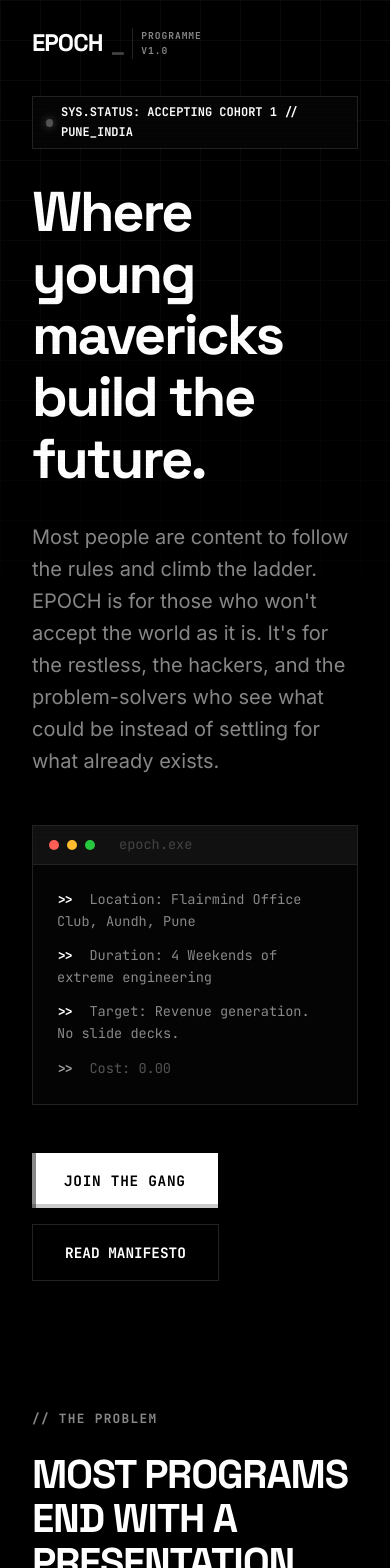
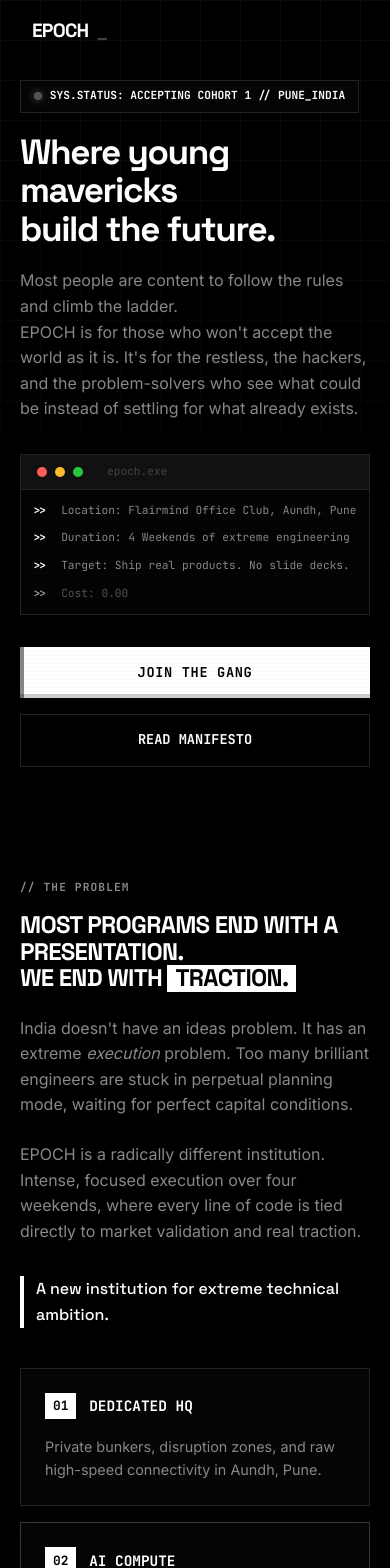
Before and after one commit to SriramKintada/Epoch_Hack, a React (Vite) app: page / in a window 390 px wide. Shown: the top 1568 px of the page. Built offline with nearby package versions, Linux system fonts and the light colour scheme; no server answers.

Commit message:
refactor: cut redundancy — remove HowItWorks section, trim WhatYouGet to 4 items, replace revenue-only language with traction, make Stage 1 inclusive of founders with existing revenue

```diff
--- a/src/App.tsx
+++ b/src/App.tsx
@@ -2,7 +2,6 @@
 import { BrowserRouter as Router, Routes, Route, Link } from 'react-router-dom';
 import Hero from './components/Hero';
 import Manifesto from './components/Manifesto';
-import HowItWorks from './components/HowItWorks';
 import WhatYouGet from './components/WhatYouGet';
 import Tracks from './components/Tracks';
 import Partners from './components/Partners';
@@ -13,7 +12,6 @@ function LandingPage() {
     <>
       <Hero />
       <Manifesto />
-      <HowItWorks />
       <WhatYouGet />
 
       {/* Origin Quote */}
@@ -80,7 +78,6 @@ function App() {
           </Link>
           <div className="nav-links">
             <a href="/#manifesto">MANIFESTO</a>
-            <a href="/#how">HOW IT WORKS</a>
             <a href="/#exchange">WHAT YOU GET</a>
             <a href="/#tracks">TRACKS</a>
             <a href="/#partners">PARTNERS</a>
--- a/src/components/ApplyForm.tsx
+++ b/src/components/ApplyForm.tsx
@@ -248,7 +248,7 @@ export default function ApplyForm() {
                             <label>TRACK *</label>
                             <select name="track" value={formData.track} onChange={handleChange}>
                                 <option value="STAGE 0">STAGE 0 — I have an idea but no product yet</option>
-                                <option value="STAGE 1">STAGE 1 — I have a product but no revenue yet</option>
+                                <option value="STAGE 1">STAGE 1 — I have a product and want to scale it</option>
                             </select>
                         </div>
 
--- a/src/components/Hero.tsx
+++ b/src/components/Hero.tsx
@@ -22,7 +22,7 @@ export default function Hero() {
                     <div className="term-body">
                         <p><span className="prompt">&gt;&gt;</span> Location: Flairmind Office Club, Aundh, Pune</p>
                         <p><span className="prompt">&gt;&gt;</span> Duration: 4 Weekends of extreme engineering</p>
-                        <p><span className="prompt">&gt;&gt;</span> Target: Revenue generation. No slide decks.</p>
+                        <p><span className="prompt">&gt;&gt;</span> Target: Ship real products. No slide decks.</p>
                         <p className="blink"><span className="prompt">&gt;&gt;</span> Cost: 0.00</p>
                     </div>
                 </div>
--- a/src/components/Manifesto.tsx
+++ b/src/components/Manifesto.tsx
@@ -6,17 +6,13 @@ export default function Manifesto() {
             <div className="container container-narrow">
                 <div className="section-label">// THE PROBLEM</div>
                 <h2 className="section-title fade-in">Most programs end with a presentation.<br />We end with <span
-                    className="highlight">revenue.</span></h2>
+                    className="highlight">traction.</span></h2>
 
                 <div className="content-block fade-in" style={{ transitionDelay: '0.1s' }}>
                     <p>India doesn't have an ideas problem. It has an extreme <em>execution</em> problem. Too many brilliant
                         engineers are stuck in perpetual planning mode, waiting for perfect capital conditions.</p>
-                    <p>Conventional accelerators offer months of irrelevant workshops and culminate in a demo day where
-                        founders pitch to detached investors. Most leave with nothing but a polished slide deck and zero
-                        users.</p>
                     <p>EPOCH is a radically different institution. Intense, focused execution over four weekends, where
-                        every single line of code and every milestone is tied directly to market validation and revenue
-                        generation.</p>
+                        every line of code is tied directly to market validation and real traction.</p>
                     <p className="emphasized-text">A new institution for extreme technical ambition.</p>
                 </div>
 
--- a/src/components/Tracks.tsx
+++ b/src/components/Tracks.tsx
@@ -5,7 +5,7 @@ export default function Tracks() {
         <section className="section section-dark border-y" id="tracks">
             <div className="container">
                 <div className="section-label">// THE PIPELINE</div>
-                <h2 className="section-title">Two Tracks. One Metric.</h2>
+                <h2 className="section-title">Two Tracks. One Goal.</h2>
 
                 <div className="tracks">
                     {/* Track 0 */}
@@ -14,7 +14,7 @@ export default function Tracks() {
                             <div className="t-badge t-zero">STAGE 0</div>
                             <h3>IDEATORS</h3>
                         </div>
-                        <p className="track-desc">You have a profound technical problem worth solving, but zero lines of deployed code.</p>
+                        <p className="track-desc">You have a sharp idea worth building, but no product yet.</p>
 
                         <div className="process-flow">
                             <span>IDEATE</span> <span className="arrow">→</span> <span>VALIDATE</span> <span className="arrow">→</span> <span>SHIP</span>
@@ -24,7 +24,7 @@ export default function Tracks() {
                             <li><strong>WK 01:</strong> Customer Discovery & Hostile Validation</li>
                             <li><strong>WK 02:</strong> Rapid Prototyping (AI-First Stack)</li>
                             <li><strong>WK 03:</strong> First 10 True Users & Iteration</li>
-                            <li><strong>WK 04:</strong> Revenue Initialization</li>
+                            <li><strong>WK 04:</strong> Launch & First Traction</li>
                         </ul>
                     </div>
 
@@ -34,7 +34,7 @@ export default function Tracks() {
                             <div className="t-badge t-one">STAGE 1</div>
                             <h3>EARLY FOUNDERS</h3>
                         </div>
-                        <p className="track-desc">You have a product, maybe a repo mapping, but the business engine is offline.</p>
+                        <p className="track-desc">You have a product — maybe users, maybe early revenue — and you're ready to scale it aggressively.</p>
 
                         <div className="process-flow">
                             <span>BUILD</span> <span className="arrow">→</span> <span>MARKET</span> <span className="arrow">→</span> <span>CLOSE</span>
@@ -44,7 +44,7 @@ export default function Tracks() {
                             <li><strong>WK 01:</strong> Brutal Product & Pipeline Audit</li>
                             <li><strong>WK 02:</strong> Distribution: Scripts, Scraping & Cold Outbound</li>
                             <li><strong>WK 03:</strong> Pricing Mechanics & Enterprise Pilot Close</li>
-                            <li><strong>WK 04:</strong> Repeatable Revenue Engineering</li>
+                            <li><strong>WK 04:</strong> Repeatable Growth Engine</li>
                         </ul>
                     </div>
                 </div>
--- a/src/components/WhatYouGet.tsx
+++ b/src/components/WhatYouGet.tsx
@@ -4,43 +4,29 @@ export default function WhatYouGet() {
         <section className="section section-dark border-y" id="exchange">
             <div className="container container-narrow">
                 <div className="section-label">// THE EXCHANGE</div>
-                <h2 className="section-title fade-in">You give 8 weekends days.<br />Here's what you <span className="highlight">walk away with.</span></h2>
+                <h2 className="section-title fade-in">You give 8 days.<br />Here's what you <span className="highlight">walk away with.</span></h2>
 
                 <div className="exchange-grid fade-in" style={{ transitionDelay: '0.1s' }}>
                     <div className="exchange-card">
                         <div className="ex-num">01</div>
                         <h4>A Shipped Product</h4>
-                        <p>Not a prototype gathering dust on GitHub. A product with real users, real feedback, and a clear path to revenue. If your idea doesn't survive Week 1 validation — we help you pivot to one that will.</p>
+                        <p>Not a prototype gathering dust on GitHub. A product with real users, real feedback, and a clear path forward. If your idea doesn't survive Week 1 validation — we help you pivot to one that will.</p>
                     </div>
                     <div className="exchange-card">
                         <div className="ex-num">02</div>
-                        <h4>Your First Revenue</h4>
-                        <p>Week 4 isn't demo day — it's revenue day. You'll have pricing, a sales process, and actual paying customers or enterprise pilots closed. That's the metric. Not applause.</p>
+                        <h4>Real Traction</h4>
+                        <p>Week 4 isn't demo day — it's proof day. Users, paying customers, enterprise pilots, or validated demand. Whether you're pre-revenue or scaling, you leave with measurable momentum.</p>
                     </div>
                     <div className="exchange-card">
                         <div className="ex-num">03</div>
                         <h4>A Co-Founder & Team</h4>
-                        <p>20-30 vetted builders in one room for a month. Co-founders are found here. Early team members are recruited here. The people you meet will be the most valuable thing you take from this program.</p>
+                        <p>20-30 vetted builders in one room for a month. Co-founders are found here. Early team members are recruited here. The people you meet will be the most valuable thing you take from this.</p>
                     </div>
                     <div className="exchange-card">
                         <div className="ex-num">04</div>
                         <h4>Investor & Acquirer Intros</h4>
-                        <p>The final event brings pre-matched investors and companies to the room — not random VCs, but people specifically selected to match what you're building. Four outcome paths: funding, hiring, acqui-hire, or acquisition.</p>
+                        <p>The final event brings pre-matched investors and companies to the room — not random VCs, but people specifically selected to match what you're building.</p>
                     </div>
-                    <div className="exchange-card">
-                        <div className="ex-num">05</div>
-                        <h4>Unlimited AI Compute</h4>
-                        <p>OpenAI, Anthropic, Google API credits — all free, courtesy of AI Grants India. Build AI-native products without worrying about costs. The credits continue after the program ends.</p>
-                    </div>
-                    <div className="exchange-card">
-                        <div className="ex-num">06</div>
-                        <h4>A Network That Compounds</h4>
-                        <p>EPOCH alumni don't disappear. Permanent access to the community, the workspace, the Slack, and the people who understand what you're building. Cohort 1 founders invest in each other's companies. That's the playbook.</p>
-                    </div>
-                </div>
-
-                <div className="exchange-bottom fade-in" style={{ transitionDelay: '0.2s' }}>
-                    <p className="emphasized-text">The cost to you: ₹0 and 8 weekend days of focused work.<br />The cost of not joining: another year of building alone.</p>
                 </div>
             </div>
         </section>
--- a/src/index.css
+++ b/src/index.css
@@ -1119,3 +1119,256 @@ h4 {
         padding: 1.5rem;
     }
 }
+/* ─── MOBILE OPTIMIZATION (rollback: remove everything below this line) ──── */
+@media (max-width: 768px) {
+
+    /* Reduce section padding */
+    .section {
+        padding: 4rem 0;
+    }
+
+    /* Container tighter padding */
+    .container,
+    .hero-content {
+        padding: 0 1.25rem;
+    }
+
+    /* Hero adjustments */
+    .hero {
+        min-height: auto;
+        padding-top: 5rem;
+        padding-bottom: 3rem;
+    }
+
+    .hero-title {
+        font-size: clamp(2.2rem, 10vw, 3.5rem);
+        margin-bottom: 1.25rem;
+    }
+
+    .hero-badge {
+        margin-bottom: 1.25rem;
+        font-size: 0.7rem;
+    }
+
+    .hero-desc {
+        font-size: 1rem;
+        margin-bottom: 2rem;
+    }
+
+    /* Terminal box full width */
+    .terminal-box {
+        max-width: 100%;
+        font-size: 0.75rem;
+        margin-bottom: 2rem;
+    }
+
+    .term-body {
+        padding: 1rem;
+        gap: 0.6rem;
+    }
+
+    /* Buttons stack vertically */
+    .hero-actions {
+        flex-direction: column;
+        align-items: stretch;
+    }
+
+    .hero-actions .btn-primary,
+    .hero-actions .btn-secondary {
+        text-align: center;
+        padding: 0.9rem 1.5rem;
+        font-size: 0.85rem;
+    }
+
+    /* Section titles */
+    .section-title {
+        font-size: clamp(1.8rem, 7vw, 2.5rem);
+        margin-bottom: 1.5rem;
+    }
+
+    .section-label {
+        font-size: 0.7rem;
+        margin-bottom: 1rem;
+    }
+
+    /* Content blocks */
+    .content-block {
+        margin-bottom: 2.5rem;
+    }
+
+    .content-block p {
+        font-size: 1rem;
+    }
+
+    .emphasized-text {
+        font-size: 1.15rem;
+        padding-left: 0.75rem;
+    }
+
+    /* Benefit cards */
+    .benefit-card {
+        padding: 1.5rem;
+    }
+
+    .b-head {
+        font-size: 0.9rem;
+    }
+
+    .benefit-card p {
+        font-size: 0.9rem;
+    }
+
+    /* Track cards */
+    .track-card {
+        padding: 2rem 1.5rem;
+    }
+
+    .track-header h3 {
+        font-size: 1.5rem;
+    }
+
+    .track-desc {
+        font-size: 0.95rem;
+        min-height: auto;
+        margin-bottom: 1.5rem;
+    }
+
+    .process-flow {
+        font-size: 0.75rem;
+        margin-bottom: 1.5rem;
+    }
+
+    .week-list li {
+        padding: 0.75rem;
+        font-size: 0.85rem;
+    }
+
+    /* Market grid */
+    .market-grid {
+        grid-template-columns: 1fr 1fr;
+        gap: 1rem;
+        margin-top: 2rem;
+    }
+
+    .m-card h4 {
+        font-size: 0.8rem;
+    }
+
+    .m-card p {
+        font-size: 0.8rem;
+    }
+
+    /* Partner cards */
+    .partner-card {
+        padding: 1.5rem;
+    }
+
+    .partner-logo {
+        height: 60px;
+        margin-bottom: 1.25rem;
+    }
+
+    .aig-logo img {
+        height: 40px;
+    }
+
+    .aig-logo-text {
+        font-size: 0.9rem;
+    }
+
+    .partner-role {
+        font-size: 0.65rem;
+        margin-bottom: 1rem;
+    }
+
+    .partner-card p {
+        font-size: 0.85rem;
+    }
+
+    /* Apply section */
+    .apply-section {
+        min-height: auto;
+        padding: 4rem 0;
+    }
+
+    .massive-text {
+        font-size: clamp(2.2rem, 12vw, 4rem);
+        margin-bottom: 2rem;
+    }
+
+    .apply-box {
+        padding: 1.25rem;
+    }
+
+    .sys-message p {
+        font-size: 0.95rem;
+    }
+
+    .specs {
+        font-size: 0.8rem;
+        gap: 1rem;
+        margin-bottom: 2rem;
+    }
+
+    .huge-btn {
+        padding: 1.2rem;
+        font-size: 1rem;
+    }
+
+    /* Footer */
+    .footer {
+        padding: 2rem 0;
+    }
+
+    .f-brand {
+        font-size: 1.2rem;
+    }
+
+    .f-links p {
+        font-size: 0.7rem;
+    }
+
+    /* Nav mobile */
+    .nav {
+        padding: 1rem 0;
+    }
+
+    .nav.scrolled {
+        padding: 0.75rem 0;
+    }
+
+    .nav-logo {
+        font-size: 1.2rem;
+    }
+
+    .nav-logo-sub {
+        display: none;
+    }
+}
+
+@media (max-width: 480px) {
+
+    .hero-title {
+        font-size: clamp(1.8rem, 9vw, 2.5rem);
+    }
+
+    .section-title {
+        font-size: clamp(1.5rem, 6vw, 2rem);
+    }
+
+    .massive-text {
+        font-size: clamp(1.8rem, 11vw, 3rem);
+    }
+
+    .market-grid {
+        grid-template-columns: 1fr;
+    }
+
+    .terminal-box {
+        font-size: 0.7rem;
+    }
+
+    .term-body {
+        padding: 0.75rem;
+    }
+}
```
